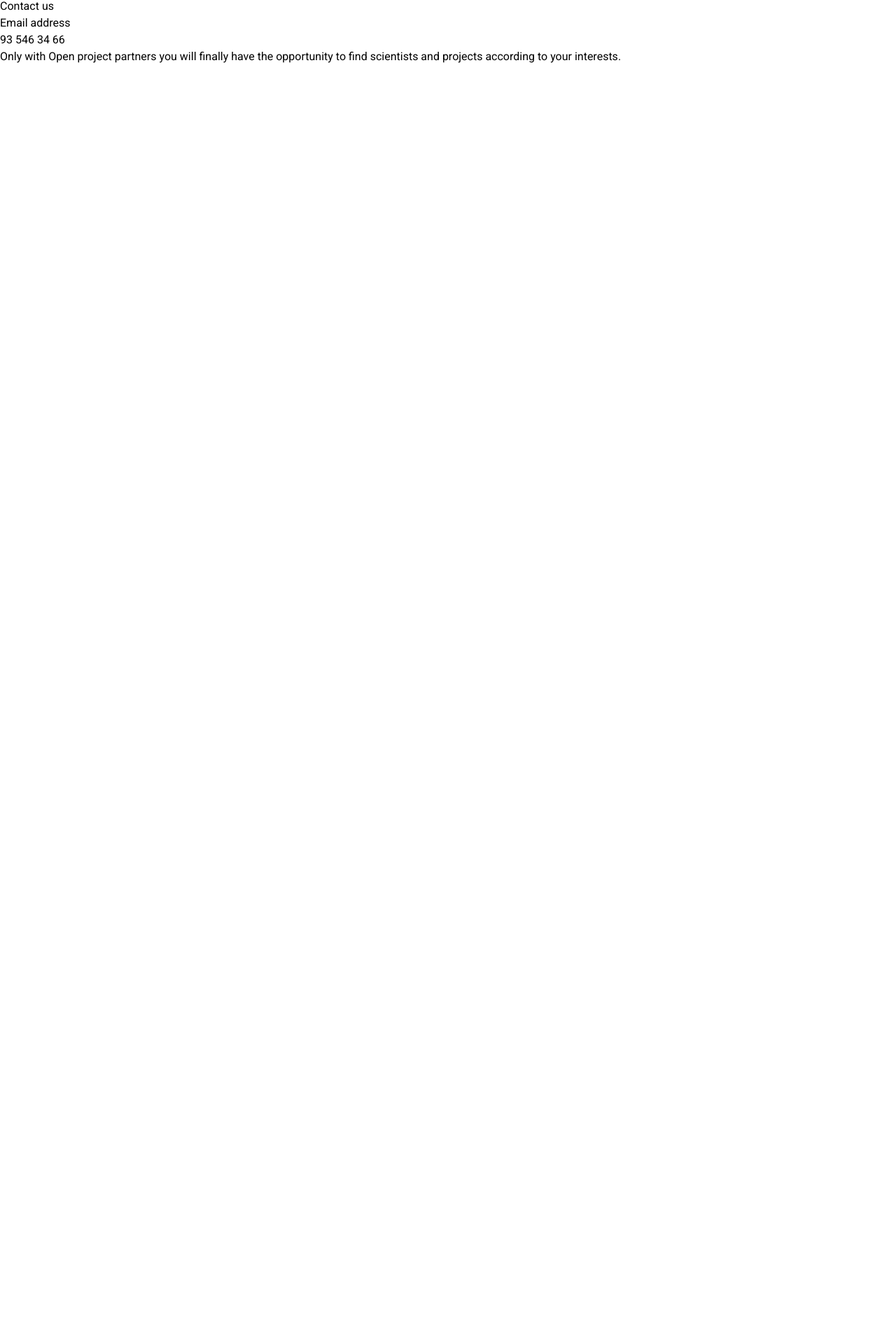
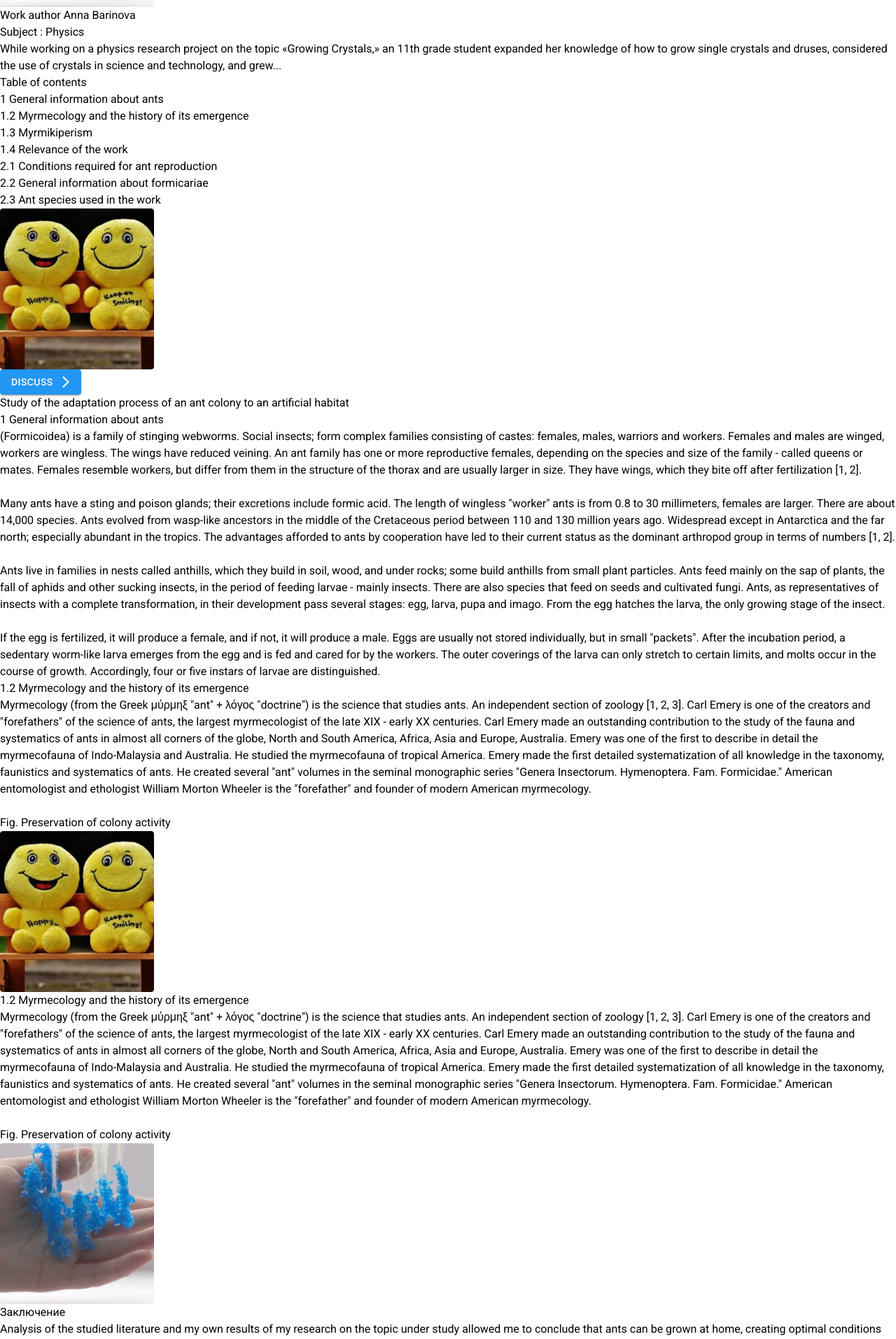
Before and after one commit to Thexasan/NasaSpaceProject, a React (Vite) app: page /aboutProject in a window 1280 px wide. Shown: the part 536-2450 px from the top of the page at 70% size. Before the commit the page ends 800 px from the top, so only its background shows below. Built offline with nearby package versions, Linux system fonts and the light colour scheme; a web font is replaced by a local one.

Commit message:
About project finished

```diff
--- a/src/App.css
+++ b/src/App.css
@@ -4,3 +4,7 @@
   margin: 0;
   font-family: "Roboto", sans-serif;
 }
+
+div, button, img, form, input{
+  border: 0px solid;
+}
--- /dev/null
+++ b/src/components/ProjectCard/ProjectCard2.jsx
@@ -0,0 +1,27 @@
+import { Button } from "@mui/material";
+import React from "react";
+
+const ProjectCard2 = ({ img, subject, wAuthor, desc }) => {
+  return (
+    <div className="rounded-[4px]  mb-[20px] border-solid  border-b-[2px] border-[#D1D1D1] pt-[20px]  pb-[40px]">
+      <div className="flex  justify-center gap-[25px] pt-[20px]">
+        <div>
+          <img src={img} alt="" />
+        </div>
+        <div className="w-[85%]">
+          <p className="font-[500] text-[20px] text-[#000]">
+            Work author{" "}
+            <span className="font-[400] text-[#474747]">{wAuthor}</span>
+          </p>
+          <p className="font-[500] text-[20px] text-[#000]">
+            Subject :{" "}
+            <span className="font-[400] text-[#474747]">{subject}</span>{" "}
+          </p>
+          <p className="text-[#474747] text-[20px] mt-[5px]">{desc}</p>
+        </div>
+      </div>
+    </div>
+  );
+};
+
+export default ProjectCard2;
--- a/src/pages/AboutProject/AboutProject.jsx
+++ b/src/pages/AboutProject/AboutProject.jsx
@@ -1,11 +1,123 @@
 import React, { useEffect } from 'react'
+import crystal from '../../assets/cristall.png'
+import smile from '../../assets/smile.png'
+import ProjectCard2 from '../../components/ProjectCard/ProjectCard2';
+import { Button } from '@mui/material';
+import ArrowForwardIosIcon from "@mui/icons-material/ArrowForwardIos";
 
 const AboutProject = () => {
   useEffect(() => {
     window.scrollTo(0, 0);
   }, []);
   return (
-    <div>AboutProject</div>
+    <div>
+        <div className="section1 pb-[50px] pt-[70px]">
+          <div className="container1 flex justify-between">
+            <ProjectCard2
+                img={crystal}
+                wAuthor="Anna Barinova"
+                subject="Physics"
+                desc="
+                While working on a physics research project on the topic «Growing Crystals,» an 11th grade student expanded her knowledge of how to grow single crystals and druses, considered the use of crystals in science and technology, and grew...
+                "
+            />
+          </div>
+          <div className="container1 flex justify-between mx-[50px] mt-[20px]">
+            <div className="max-w-[500px] text-[20px]">
+              <h1 className='text-[24px] font-bold'>Table of contents</h1>
+              <ol className='leading-[40px]'>
+                <li>1 General information about ants</li>
+                <li>1.2 Myrmecology and the history of its emergence</li>
+                <li>1.3 Myrmikiperism</li>
+                <li>1.4 Relevance of the work</li>
+                <li>2.1 Conditions required for ant reproduction</li>
+                <li>2.2 General information about formicariae</li>
+                <li>2.3 Ant species used in the work</li>
+              </ol>
+            </div>
+            <div className="max-w-[500px] h-[330px] overflow-hidden">
+                <img src={smile} className='h-[330px] object-cover' alt="" />
+            </div>
+          </div>
+        </div>
+        <div className="section2  pb-[70px]">
+          {/* title */}
+          <div className="container1 text-center">
+            <Button
+            sx={{ paddingY: "6px", paddingX: "16px" }}
+            variant="contained"
+            endIcon={<ArrowForwardIosIcon />}
+            >
+             DISCUSS
+            </Button>
+            <h1 className='text-[38px] font-bold mt-[80px]'>Study of the adaptation process of an ant colony to an artificial habitat</h1>
+          </div>
+          {/* about */}
+          <div className="container1 text-[20px] pt-[120px]">
+            <h1 className='font-bold mb-[40px]'>1 General information about ants</h1>
+            <p className=''>(Formicoidea) is a family of stinging webworms. Social insects; form complex families consisting
+            of castes: females, males, warriors and workers. Females and males are winged, workers are wingless. The wings have
+            reduced veining. An ant family has one or more reproductive females, depending on the species and size of the family
+            - called queens or mates. Females resemble workers, but differ from them in the structure of the thorax and are usually
+            larger in size. They have wings, which they bite off after fertilization [1, 2].</p>
+            <br />
+            <p>Many ants have a sting and poison glands; their excretions include formic acid. The length of wingless "worker" ants is from 0.8 to 30 millimeters,
+            females are larger. There are about 14,000 species. Ants evolved from wasp-like ancestors in the middle of the Cretaceous period
+            between 110 and 130 million years ago. Widespread except in Antarctica and the far north; especially abundant in the tropics.
+            The advantages afforded to ants by cooperation have led to their current status as the dominant arthropod group in terms of numbers [1, 2].</p>
+            <br />
+            <p>Ants live in families in nests called anthills, which they build in soil, wood, and under rocks; some build anthills from
+            small plant particles. Ants feed mainly on the sap of plants, the fall of aphids and other sucking insects, in the period of feeding larvae - mainly insects.
+            There are also species that feed on seeds and cultivated fungi.
+            Ants, as representatives of insects with a complete transformation, in their development pass several stages: egg, larva, pupa and imago. From the egg hatches the
+            larva, the only growing stage of the insect.</p>
+            <br />
+            <p>If the egg is fertilized, it will produce a female, and if not, it will produce a male. Eggs are usually not stored individually, but in small "packets". After the
+            incubation period, a sedentary worm-like larva emerges from the egg and is fed and cared for by the workers. The outer coverings of the larva can only stretch to certain
+            limits, and molts occur in the course of growth. Accordingly, four or five instars of larvae are distinguished.</p>
+          </div>
+          <div className="container1 text-[20px] pt-[120px]">
+            <h1 className='font-bold mb-[40px]'>1.2 Myrmecology and the history of its emergence</h1>
+            <p className=''>Myrmecology (from the Greek μύρμηξ "ant" + λόγος "doctrine") is the science that studies ants. An independent section of zoology [1, 2, 3].
+            Carl Emery is one of the creators and "forefathers" of the science of ants, the largest myrmecologist of the late XIX - early XX centuries. Carl Emery made an outstanding contribution to the study of the fauna and systematics of ants in almost all corners of the globe, North and South America, Africa, Asia and Europe, Australia. Emery was one of the first to describe in detail the myrmecofauna of Indo-Malaysia and Australia.
+            He studied the myrmecofauna of tropical America. Emery made the first detailed systematization of all knowledge in the taxonomy, faunistics and systematics of ants. He created several "ant" volumes in the seminal monographic series "Genera Insectorum. Hymenoptera. Fam. Formicidae."
+            American entomologist and ethologist William Morton Wheeler is the "forefather" and founder of modern American myrmecology.</p>
+            <br />
+            <div className="flex justify-center items-start text-start mt-[80px]">
+                <div className="max-w-[700px] min-h-[400px] overflow-hidden">
+                  <p>Fig. Preservation of colony activity</p>
+                  <img src={smile} className='h-[400px] object-cover' alt="" />
+              </div>
+            </div>
+          </div>
+          <div className="container1 text-[20px] pt-[120px]">
+            <h1 className='font-bold mb-[40px]'>1.2 Myrmecology and the history of its emergence</h1>
+            <p className=''>Myrmecology (from the Greek μύρμηξ "ant" + λόγος "doctrine") is the science that studies ants. An independent section of zoology [1, 2, 3].
+            Carl Emery is one of the creators and "forefathers" of the science of ants, the largest myrmecologist of the late XIX - early XX centuries. Carl Emery made an outstanding contribution to the study of the fauna and systematics of ants in almost all corners of the globe, North and South America, Africa, Asia and Europe, Australia. Emery was one of the first to describe in detail the myrmecofauna of Indo-Malaysia and Australia.
+            He studied the myrmecofauna of tropical America. Emery made the first detailed systematization of all knowledge in the taxonomy, faunistics and systematics of ants. He created several "ant" volumes in the seminal monographic series "Genera Insectorum. Hymenoptera. Fam. Formicidae."
+            American entomologist and ethologist William Morton Wheeler is the "forefather" and founder of modern American myrmecology.</p>
+            <br />
+            <div className="flex justify-center items-start text-start mt-[80px]">
+                <div className="max-w-[700px] min-h-[400px] overflow-hidden">
+                  <p>Fig. Preservation of colony activity</p>
+                  <img src={crystal} className='h-[400px] object-cover' alt="" />
+              </div>
+            </div>
+          </div>
+          {/* заключение */}
+          <div className="container1 text-[20px] pt-[120px]">
+            <h1 className='font-bold mb-[40px] text-center'>Заключение</h1>
+            <p className=''>Analysis of the studied literature and my own results of my research on the topic under
+            study allowed me to conclude that ants can be grown at home, creating optimal conditions for them. </p>
+            <br />
+            <p className=''>In this case, the experience of creating formicariums, studying the behavior of different species of
+            ants in an artificial habitat can be used to create a miniature living corner at school.</p>
+            <br />
+            <p>The anthill is an advanced community, which clearly traces complex relationships: in behavior, communication, mutual aid.
+            And we, human society, have a lot to learn from these amazing, hardy, industrious insects.</p>
+          </div>
+        </div>
+    </div>
   )
 }
 
```
